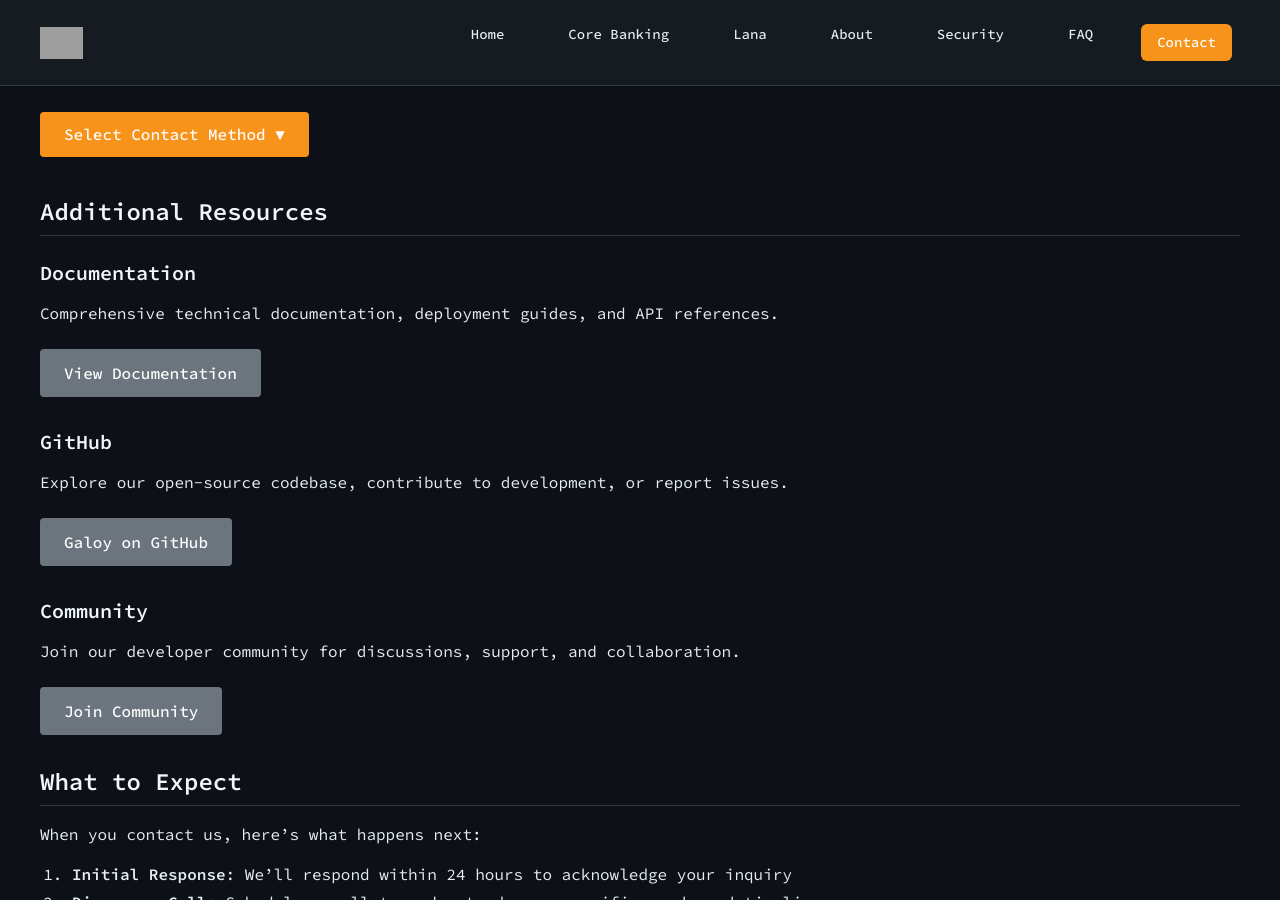
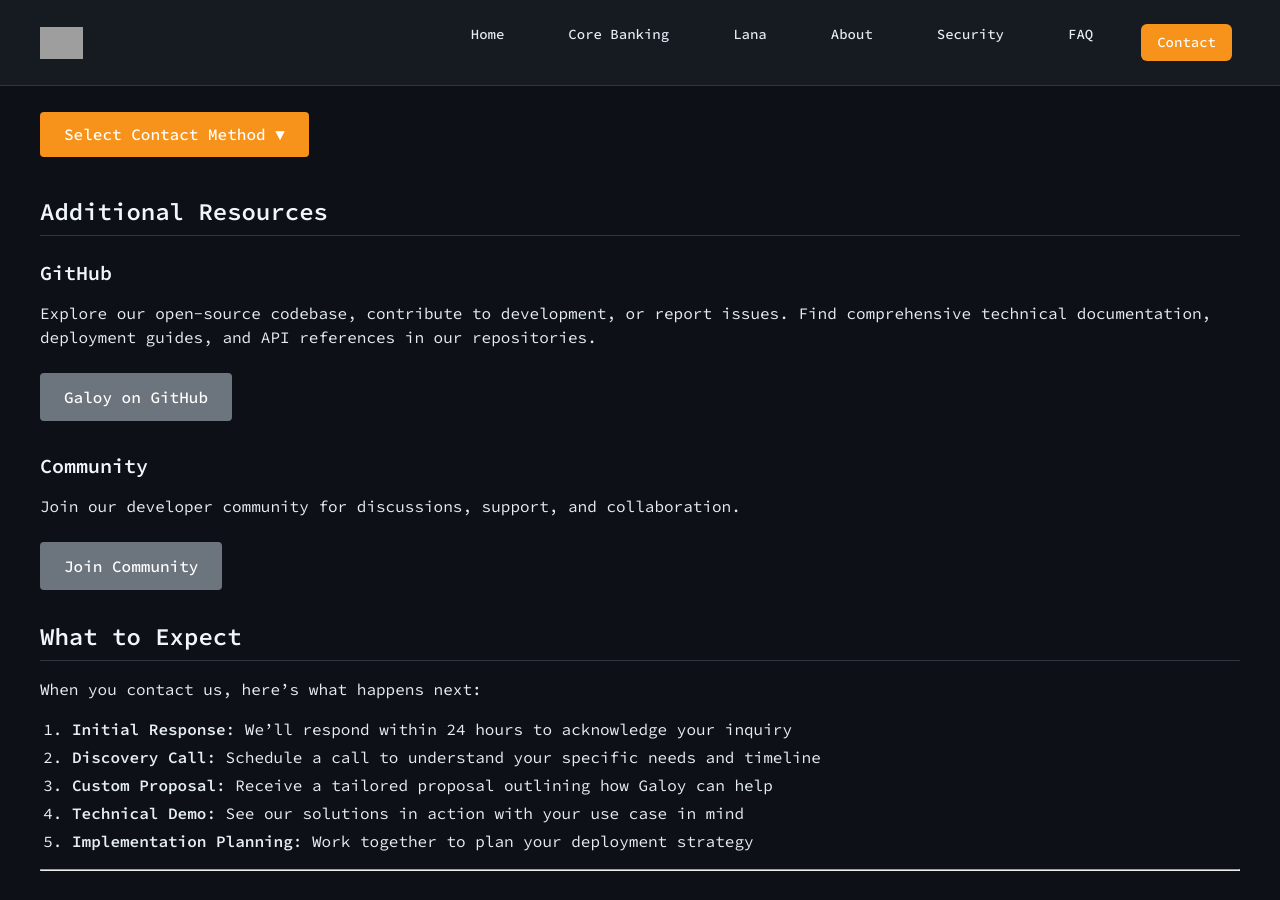
Before and after one commit to dylanwilson21/markdownsite, a Jekyll site: the page built from contact.md, in a window 1280 px wide and 900 px high, scrolled down 616 px. Built offline with Jekyll 4.4.1, drawn with Linux system fonts in a browser that asks for light colours; grey boxes are pictures that could not be loaded.

Commit message:
Assistant checkpoint: Update contact page resources section
Assistant generated file changes:
- contact.md: Remove documentation section and update GitHub section

---

User prompt:

in the contact page, since both the documentation button and github button go to github, get rid of the documentation section and add that they can find Comprehensive technical documentation, deployment guides, and API references in the github part

Replit-Commit-Author: Assistant
Replit-Commit-Session-Id: ba3221a9-4e66-4df6-8dca-42747f751e8d

```diff
--- a/contact.md
+++ b/contact.md
@@ -29,10 +29,6 @@ Need a custom solution or have specific requirements? Let's discuss how Galoy ca
     <div class="contact-item">
       <strong>Enterprise Inquiries</strong>
       <input type="text" value="biz@galoy.io" readonly onclick="copyToClipboard(this)">
-    </div>
-    <div class="contact-item">
-      <strong>Dev Documentation</strong>
-      <input type="text" value="dev.galoy.io" readonly onclick="copyToClipboard(this)">
     </div>
     <div class="contact-item">
       <strong>Public Telegram</strong>
@@ -152,13 +148,8 @@ window.onclick = function(event) {
 
 ## Additional Resources
 
-### Documentation
-Comprehensive technical documentation, deployment guides, and API references.
-
-[View Documentation](https://dev.galoy.io/){: .btn .btn-secondary}
-
 ### GitHub
-Explore our open-source codebase, contribute to development, or report issues.
+Explore our open-source codebase, contribute to development, or report issues. Find comprehensive technical documentation, deployment guides, and API references in our repositories.
 
 [Galoy on GitHub](https://github.com/GaloyMoney){: .btn .btn-secondary}
 
```
